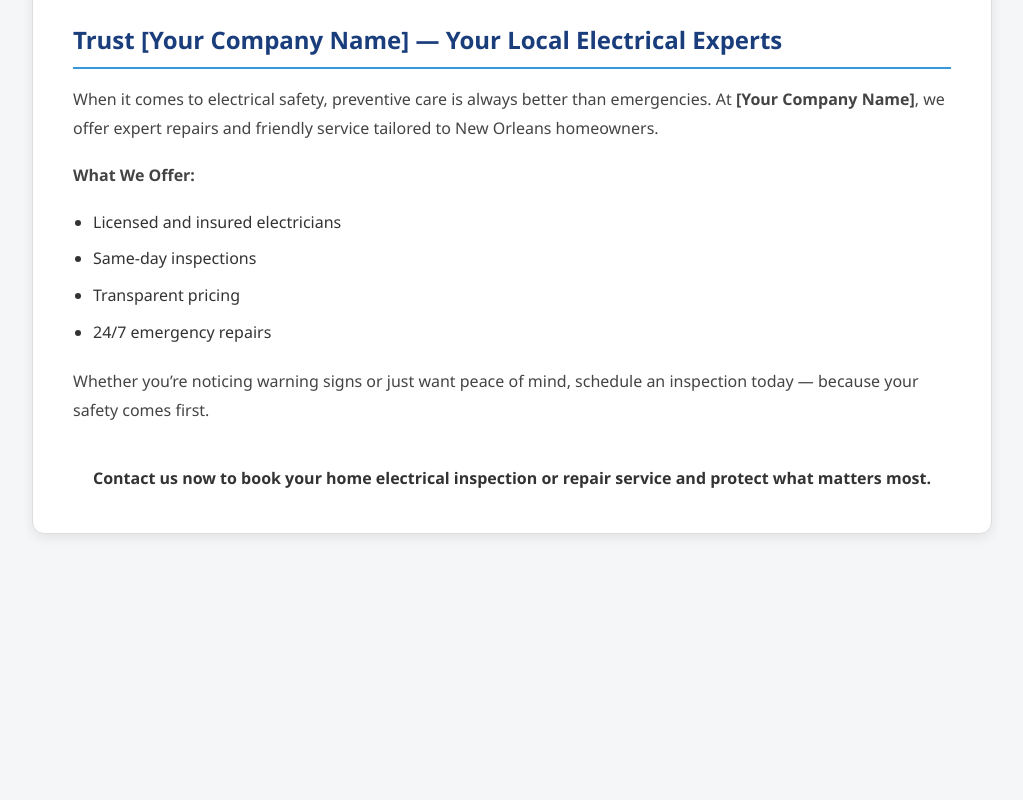
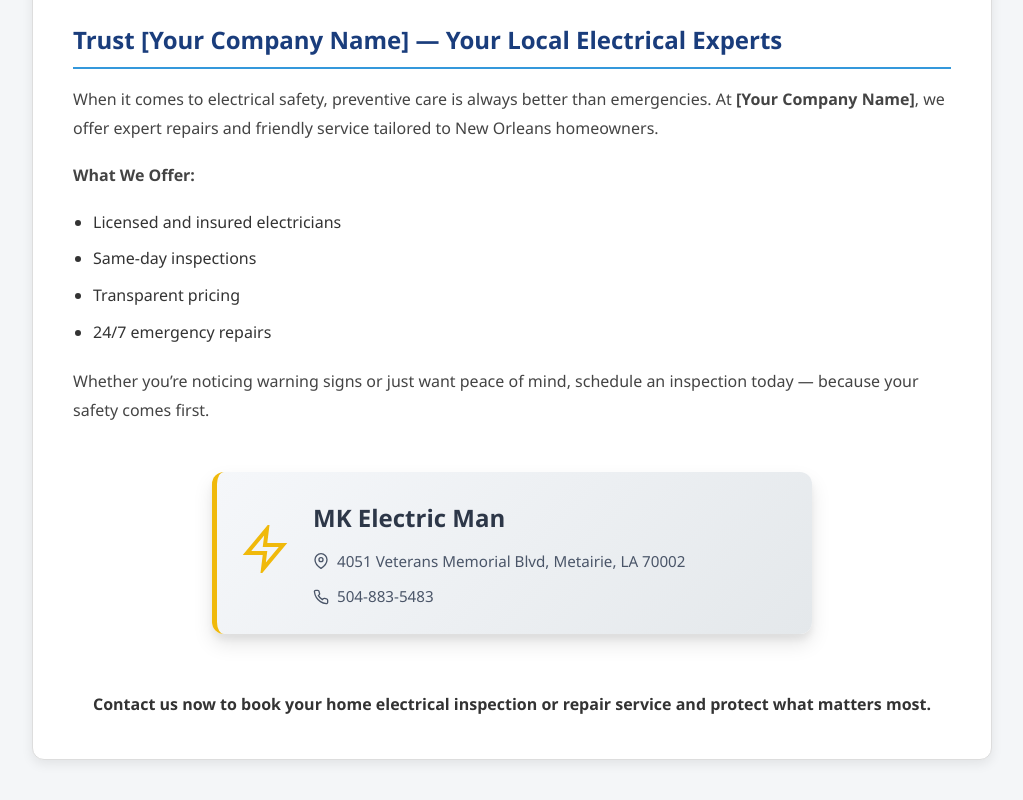
Before and after one commit to carbonnen096/electrician-in-New-Orleans-netlify, a plain HTML site: page index.html in a window 1280 px wide. Shown: the part 2115-2915 px from the top of the page, without its empty margins (128-1151 px from the left). Before the commit the page ends 2689 px from the top, so only its background shows below. Drawn offline with Linux system fonts and the light colour scheme.

Commit message:
Update index.html

```diff
--- a/index.html
+++ b/index.html
@@ -149,7 +149,112 @@
     </ul>
 
     <p>Whether you’re noticing warning signs or just want peace of mind, schedule an inspection today — because your safety comes first.</p>
+<div class="mk-electric-footer">
+  <div class="mk-electric-container">
+    <div class="mk-electric-card">
+      <div class="mk-electric-logo">
+        <svg viewBox="0 0 24 24" width="48" height="48" fill="none" stroke="currentColor" stroke-width="2">
+          <path d="M13 2L3 14h9l-1 8 10-12h-9l1-8z"></path>
+        </svg>
+      </div>
+      <div class="mk-electric-content">
+        <h3>MK Electric Man</h3>
+        <div class="mk-electric-info">
+          <div class="mk-electric-address">
+            <svg viewBox="0 0 24 24" width="16" height="16" fill="none" stroke="currentColor" stroke-width="2">
+              <path d="M21 10c0 7-9 13-9 13s-9-6-9-13a9 9 0 0 1 18 0z"></path>
+              <circle cx="12" cy="10" r="3"></circle>
+            </svg>
+            <span>4051 Veterans Memorial Blvd, Metairie, LA 70002</span>
+          </div>
+          <div class="mk-electric-phone">
+            <svg viewBox="0 0 24 24" width="16" height="16" fill="none" stroke="currentColor" stroke-width="2">
+              <path d="M22 16.92v3a2 2 0 0 1-2.18 2 19.79 19.79 0 0 1-8.63-3.07 19.5 19.5 0 0 1-6-6 19.79 19.79 0 0 1-3.07-8.67A2 2 0 0 1 4.11 2h3a2 2 0 0 1 2 1.72 12.84 12.84 0 0 0 .7 2.81 2 2 0 0 1-.45 2.11L8.09 9.91a16 16 0 0 0 6 6l1.27-1.27a2 2 0 0 1 2.11-.45 12.84 12.84 0 0 0 2.81.7A2 2 0 0 1 22 16.92z"></path>
+            </svg>
+            <span>504-883-5483</span>
+          </div>
+        </div>
+      </div>
+    </div>
+  </div>
+</div>
 
+<style>
+.mk-electric-footer {
+  font-family: 'Segoe UI', Tahoma, Geneva, Verdana, sans-serif;
+  margin: 2rem 0;
+  padding: 1rem;
+}
+
+.mk-electric-container {
+  max-width: 600px;
+  margin: 0 auto;
+}
+
+.mk-electric-card {
+  background: linear-gradient(135deg, #f5f7fa 0%, #e4e8eb 100%);
+  border-radius: 12px;
+  padding: 1.5rem;
+  box-shadow: 0 10px 20px rgba(0,0,0,0.1), 0 6px 6px rgba(0,0,0,0.05);
+  display: flex;
+  align-items: center;
+  border-left: 5px solid #f0b90b;
+  transition: transform 0.3s ease;
+}
+
+.mk-electric-card:hover {
+  transform: translateY(-5px);
+}
+
+.mk-electric-logo {
+  margin-right: 1.5rem;
+  color: #f0b90b;
+}
+
+.mk-electric-content h3 {
+  margin: 0 0 0.5rem 0;
+  color: #2d3748;
+  font-size: 1.5rem;
+  font-weight: 700;
+}
+
+.mk-electric-info {
+  display: flex;
+  flex-direction: column;
+  gap: 0.5rem;
+}
+
+.mk-electric-address,
+.mk-electric-phone {
+  display: flex;
+  align-items: center;
+  gap: 0.5rem;
+  color: #4a5568;
+  font-size: 0.95rem;
+}
+
+.mk-electric-address svg,
+.mk-electric-phone svg {
+  flex-shrink: 0;
+}
+
+@media (max-width: 480px) {
+  .mk-electric-card {
+    flex-direction: column;
+    text-align: center;
+  }
+
+  .mk-electric-logo {
+    margin-right: 0;
+    margin-bottom: 1rem;
+  }
+
+  .mk-electric-address,
+  .mk-electric-phone {
+    justify-content: center;
+  }
+}
+</style>
     <div class="footer">
       Contact us now to book your home electrical inspection or repair service and protect what matters most.
     </div>
```
